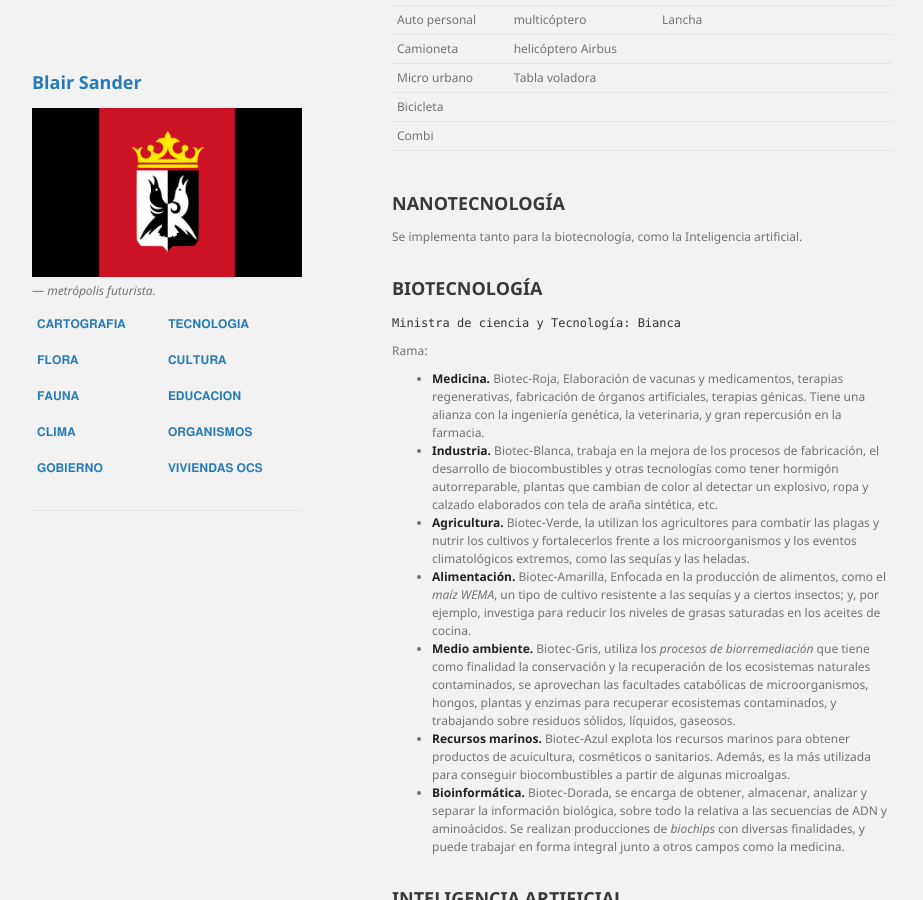
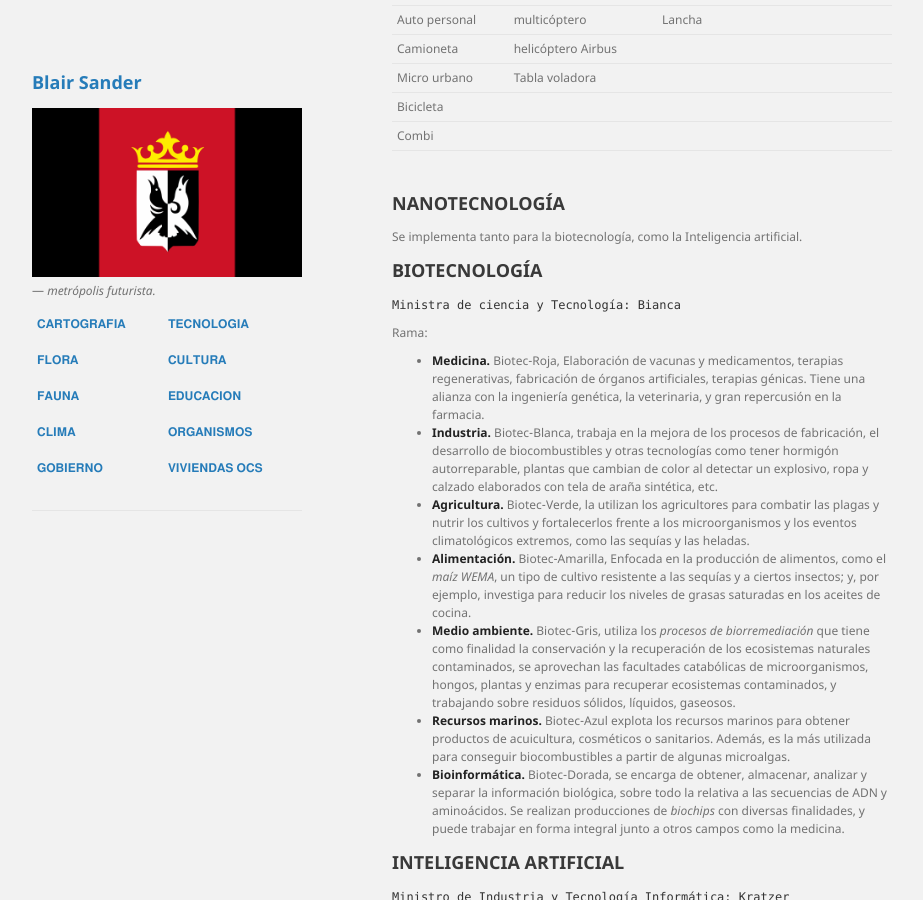
Before and after one commit to BlairSander/ciudad, a Jekyll site: the page built from tecnologia.md, in a window 1280 px wide and 900 px high, scrolled down 374 px. Shown: the whole window, without its empty margins (178-1101 px from the left). Built offline with Jekyll 4.4.1, drawn with Linux system fonts in a browser that asks for light colours; our own code applies the rules of GitHub Pages for plain Markdown files.

Commit message:
tecnologia.md

```diff
--- a/tecnologia.md
+++ b/tecnologia.md
@@ -8,7 +8,6 @@ layout: default
 - [Nanotecnología](#nanotecnología)
 - [Biotecnología](#biotecnología)
 - [Inteligencia Artificial](#inteligencia-artificial)
-<br>
 
 ## TRANSPORTE
 `Ministra de transporte: Tanis`
@@ -36,7 +35,6 @@ layout: default
 ## NANOTECNOLOGÍA
 
 Se implementa tanto para la biotecnología, como la Inteligencia artificial.
-<br><br>
 
 ## BIOTECNOLOGÍA
 `Ministra de ciencia y Tecnología: Bianca`
@@ -49,7 +47,6 @@ Rama:
 * **Medio ambiente.** Biotec-Gris, utiliza los _procesos de biorremediación_ que tiene como finalidad la conservación y la recuperación de los ecosistemas naturales contaminados, se aprovechan las facultades catabólicas de microorganismos, hongos, plantas y enzimas para recuperar ecosistemas contaminados, y trabajando sobre residuos sólidos, líquidos, gaseosos.
 * **Recursos marinos.** Biotec-Azul explota los recursos marinos para obtener productos de acuicultura, cosméticos o sanitarios. Además, es la más utilizada para conseguir biocombustibles a partir de algunas microalgas.
 * **Bioinformática.** Biotec-Dorada, se encarga de obtener, almacenar, analizar y separar la información biológica, sobre todo la relativa a las secuencias de ADN y aminoácidos. Se realizan producciones de _biochips_ con diversas finalidades, y puede trabajar en forma integral junto a otros campos como la medicina.
-<br><br>
 
 ## INTELIGENCIA ARTIFICIAL
 `Ministro de Industria y Tecnología Informática: Kratzer`
@@ -57,7 +54,6 @@ Rama:
 La metrópolis cuenta con diferentes tipos de inteligencia artificial que forman parte de la viuda cotidina, los sistemas de Inteligencia Artificial utilizados en distintos dispositivos inteligentes y los androides (que pueden ser antropomórficos o zoomórficos). Éstos fueron diseñados y creados por unos pocos ingenieros y empresarios. Los androides que son mucho más complejos que los sistemas de dispositivos, están regidos bajo leyes y normativas por lo que se requiere un registro nacional obligatorio, de caso contrario se estaría ejerciendo contra la ley. Por lo tanto los diferentes modelos de androides se clasifican en Modelos registrados y modelos sin registrar.
 
 <h4>➽ Modelos registrados</h4>
-<br>&nbsp;
 *Modelos SCA (Sistema Cibernético Antropomórfico)*
 
 * **_SCA-200_**
@@ -92,7 +88,6 @@ La metrópolis cuenta con diferentes tipos de inteligencia artificial que forman
 <br>&nbsp;
 
 <h4>➽ Modelos Sin Registro</h4>
-<br>&nbsp;
 *Modelos EGAL (Exterminador Galáctico)*
 
 * **_EGALx_**
@@ -111,7 +106,7 @@ La metrópolis cuenta con diferentes tipos de inteligencia artificial que forman
 * Ingeniero y diseñador: Franci
 * Características: Ciberseguridad. Tareas de programación. Aprendizaje. Puede realizar diferentes tareas para facilitar investigaciones de datos, obteniendolos de otros dispositivos electrónicos y hackeando sus códigos para obtener acceso.
 Los robots poseen softwares de última generación capaces de captar, almacenar y compartir datos que se convierten en información de gran valor en el avance de los estudios de investigación. Poder contar con la precisión de la robótica en la ciencia permite obtener resultados más verídicos y realizar pruebas de hipótesis en entornos donde se aseguran que siempre se actúe bajo los mismos parámetros y estándares de ejecución y calidad. Por otro lado, la resistencia y exhaustiva manipulación que realiza un robot colaborativo, lo convierte en el mejor instrumento para el manejo de ciertas sustancias o la realización de ciertos procesos peligrosos.
-<br>&nbsp;
+
 <h4>➽ Leyes de la robótica</h4>
 
 Son un conjunto de normas que se aplican a todas las Inteligencias Artificiales Registradas. Están diseñados para cumplir órdenes y establecen lo siguiente:
```
